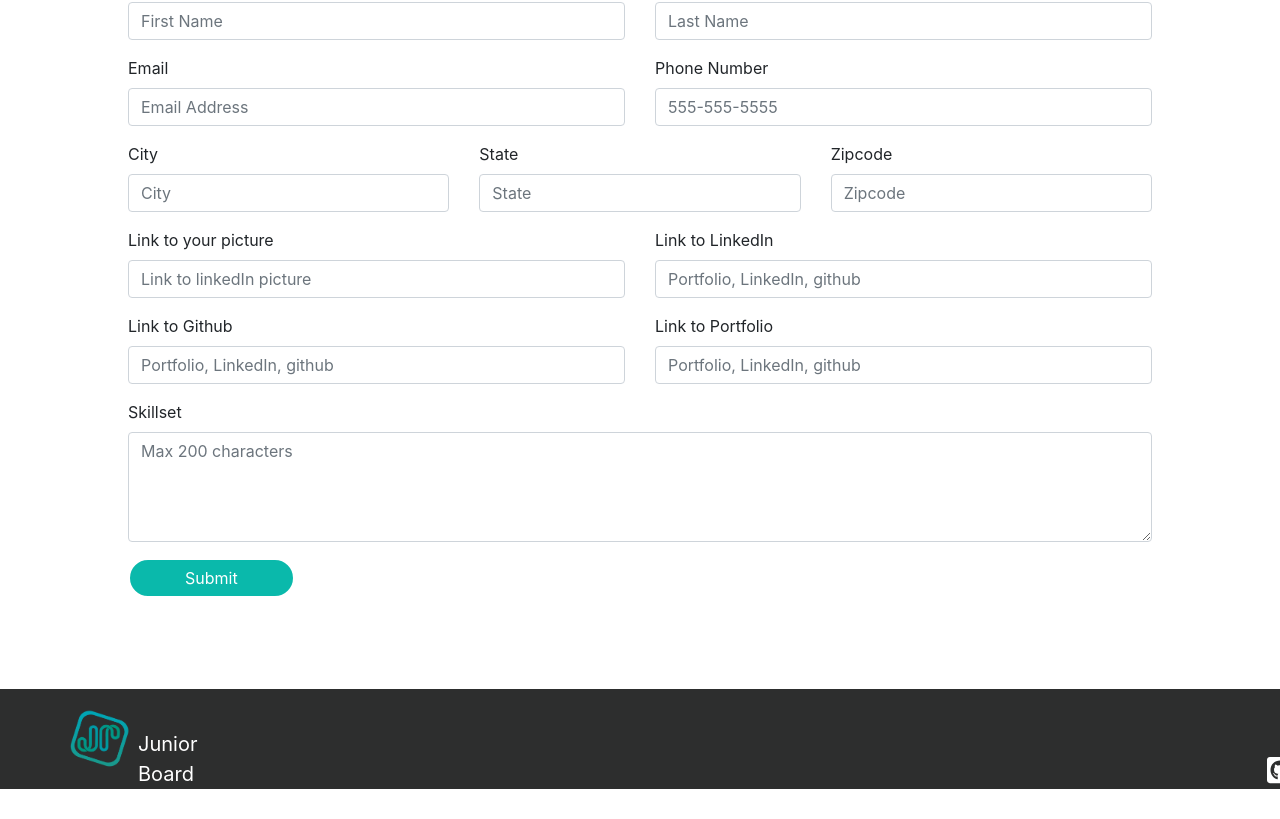
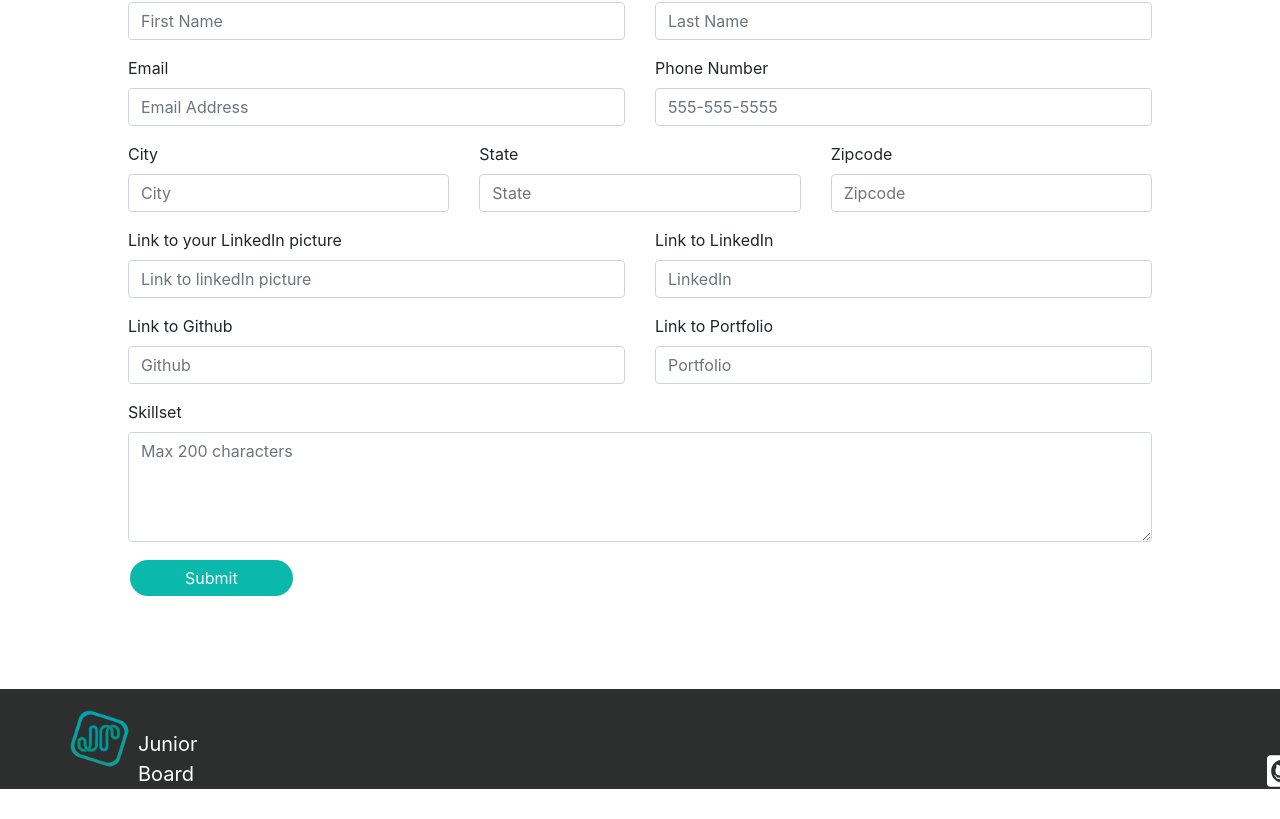
Before and after one commit to gijp-technologies/junior-board, a React (Create React App) app: page /form in a window 1280 px wide. Shown: the part 467-1286 px from the top of the page. Built offline with nearby package versions, Linux system fonts and the light colour scheme.

Commit message:
fixed size github icon, fixed form link info

```diff
--- a/src/Pages/Form.js
+++ b/src/Pages/Form.js
@@ -125,22 +125,22 @@ class JuniorForm extends Component {
 
                     <Row>
                         <Form.Group as={Col} controlId="formGridpicture">
-                            <Form.Label> Link to your picture </Form.Label>
+                            <Form.Label> Link to your LinkedIn picture </Form.Label>
                             <Form.Control type="text" name="picture" placeholder="Link to linkedIn picture" value={this.state.picture} onChange={this.handleInputChange} />
                         </Form.Group>
                         <Form.Group as={Col} controlId="formGridlink1">
                             <Form.Label> Link to LinkedIn</Form.Label>
-                            <Form.Control type="text" name="link1" placeholder="Portfolio, LinkedIn, github" value={this.state.link1} onChange={this.handleInputChange} />
+                            <Form.Control type="text" name="link1" placeholder="LinkedIn" value={this.state.link1} onChange={this.handleInputChange} />
                         </Form.Group>
                     </Row>
                     <Row>
                         <Form.Group as={Col} controlId="formGridlink1">
                             <Form.Label> Link to Github </Form.Label>
-                            <Form.Control type="text" name="link2" placeholder="Portfolio, LinkedIn, github" value={this.state.link2} onChange={this.handleInputChange} />
+                            <Form.Control type="text" name="link2" placeholder="Github" value={this.state.link2} onChange={this.handleInputChange} />
                         </Form.Group>
                         <Form.Group as={Col} controlId="formGridlink2">
                             <Form.Label> Link to Portfolio</Form.Label>
-                            <Form.Control type="text" name="link3" placeholder="Portfolio, LinkedIn, github" value={this.state.link3} onChange={this.handleInputChange} />
+                            <Form.Control type="text" name="link3" placeholder="Portfolio" value={this.state.link3} onChange={this.handleInputChange} />
                         </Form.Group>
                     </Row>
                     <Row>
--- a/src/components/Footer/Style.css
+++ b/src/components/Footer/Style.css
@@ -28,8 +28,8 @@
 }
 .icons{
     color: white;
-    font-size: 30px;
-    margin-top: 22px;
+    font-size: 36px;
+    margin-top: 20px;
     float: right !important;
     margin-left: 90px;
 }
```
